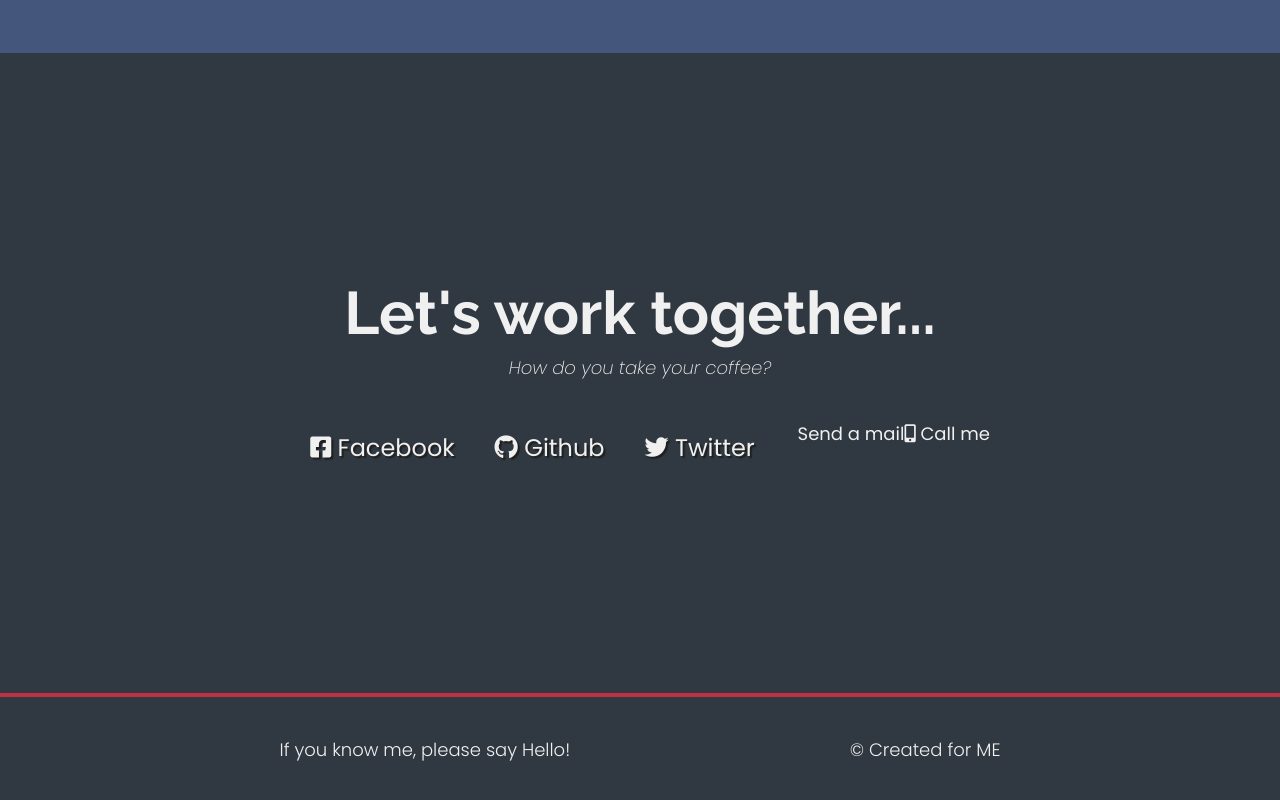
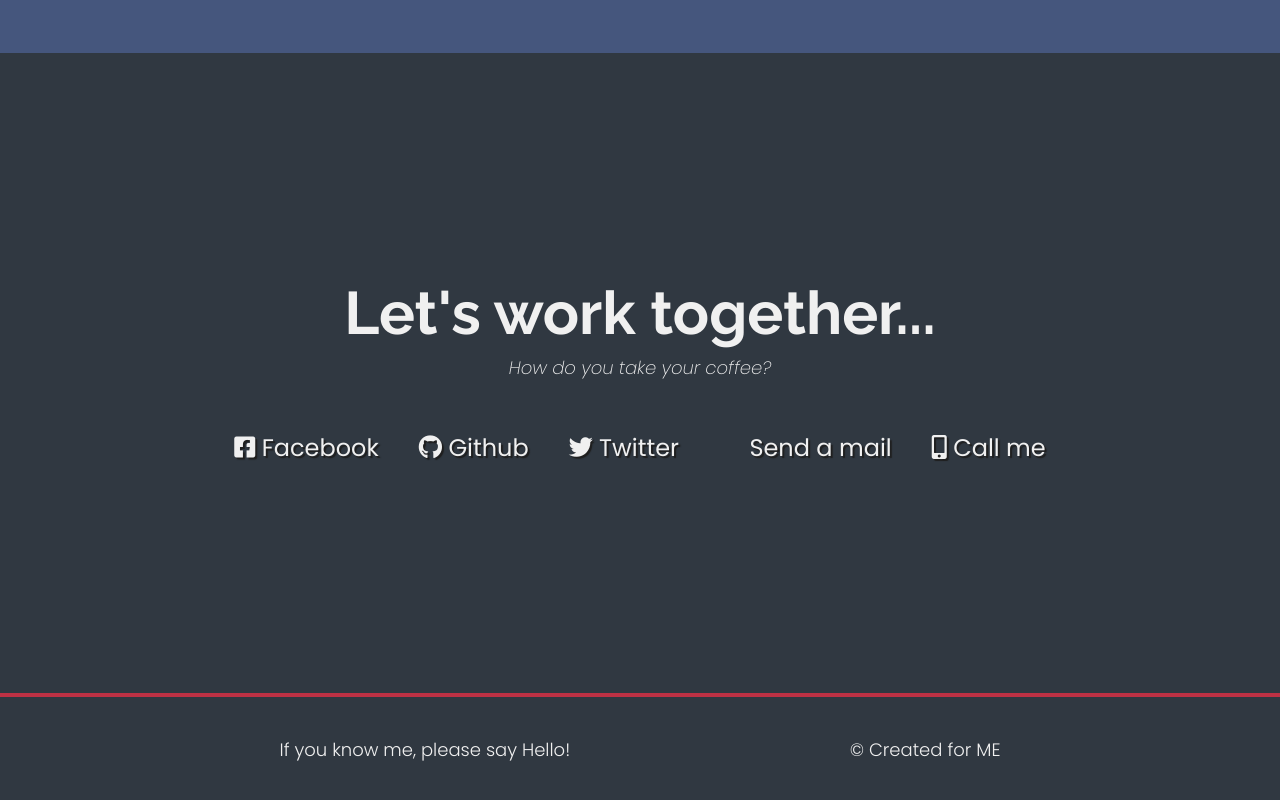
Before and after one commit to PaulKodes/paul-website, a plain HTML site: page index.html in a window 1280 px wide. Shown: the part 1932-2732 px from the top of the page. Drawn offline with Linux system fonts and the light colour scheme.

Commit message:
email and contact edited

```diff
--- a/index.html
+++ b/index.html
@@ -100,11 +100,11 @@
                 <i class="fab fa-twitter"></i>
                 Twitter
             </a>
-            <a href="robertpaulparedes26@gmail.com">
+            <a href="robertpaulparedes26@gmail.com" target="_blank" class="btn contact-details">
                 <i class="fab fa-at"></i>
                 Send a mail
             </a>
-            <a href="tel:0919-656-0285">
+            <a href="tel:0919-656-0285" target="_blank" class="btn contact-details">
                 <i class="fas fa-mobile-alt"></i>
                 Call me
             </a>
```
